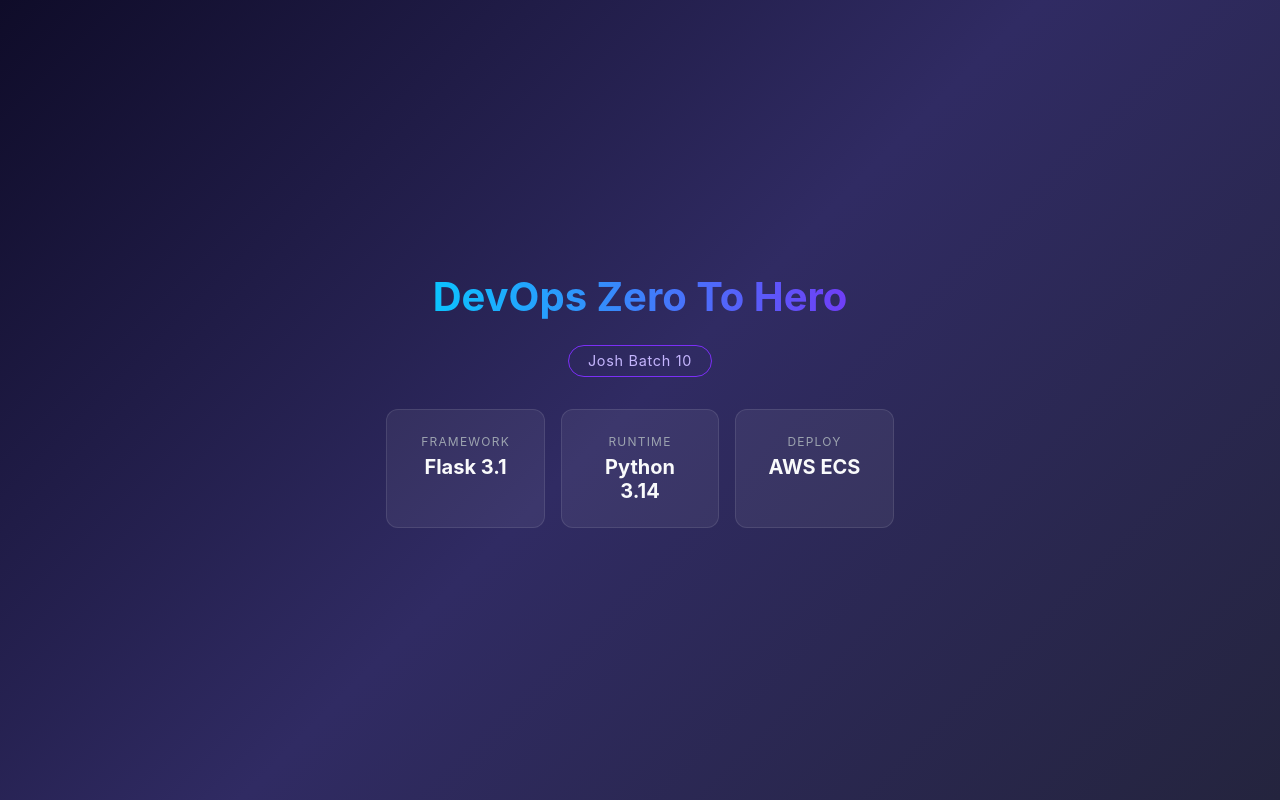
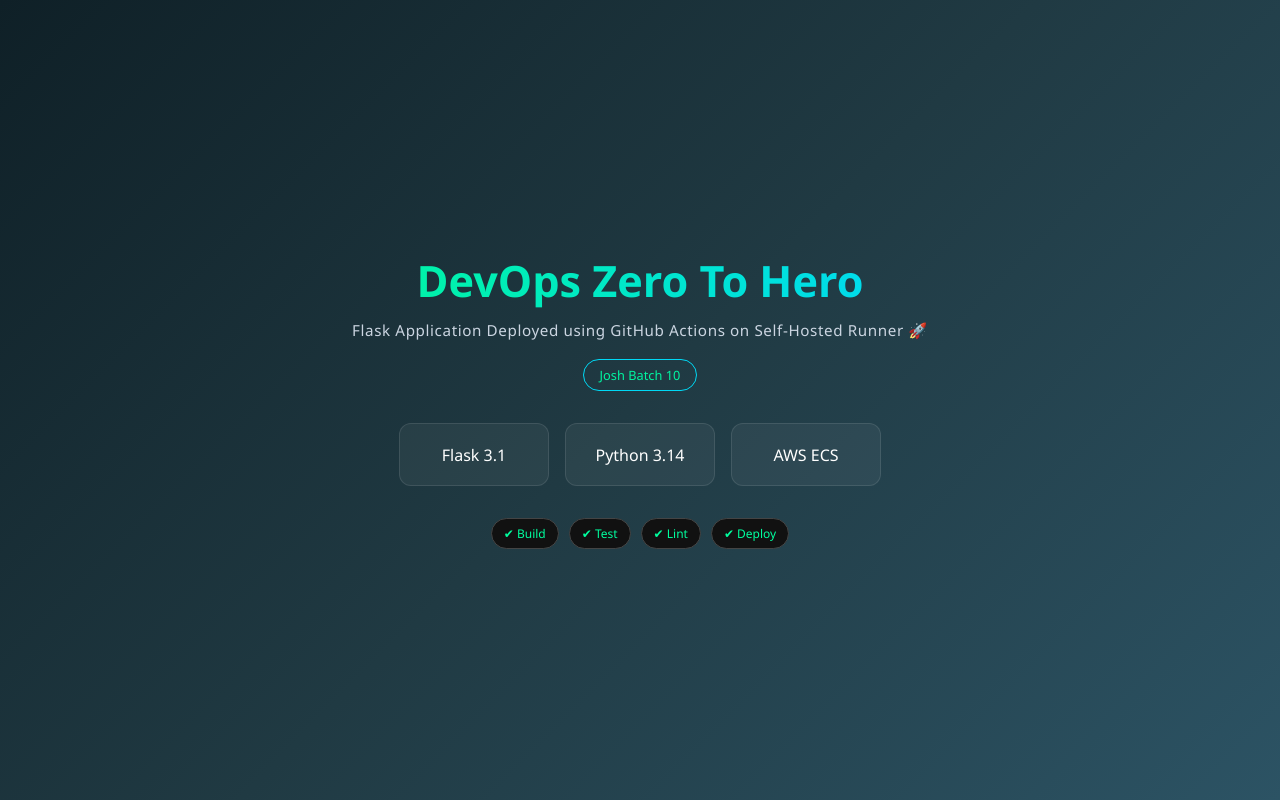
Before and after one commit to mrsuraj1438-cpu/CI-CD-pipelines-github_actions-, a Flask app: page / in a window 1280 px wide. Run offline with Flask 3, Linux system fonts and the light colour scheme.

Commit message:
modify index.html

```diff
--- a/templates/index.html
+++ b/templates/index.html
@@ -5,48 +5,56 @@
     <meta charset="UTF-8">
     <meta name="viewport" content="width=device-width, initial-scale=1.0">
     <title>DevOps Zero To Hero</title>
+
     <style>
         * {
             margin: 0;
             padding: 0;
-            box-sizing: border-box;
+            box-sizing: border-box
         }
 
         body {
-            min-height: 100vh;
+            height: 100vh;
             display: flex;
             align-items: center;
             justify-content: center;
-            background: linear-gradient(135deg, #0f0c29, #302b63, #24243e);
-            font-family: -apple-system, BlinkMacSystemFont, "Segoe UI", Roboto, Helvetica, Arial, sans-serif;
-            color: #e0e0e0;
+            font-family: "Segoe UI", sans-serif;
+            background: linear-gradient(135deg, #0f2027, #203a43, #2c5364);
+            color: #fff;
         }
 
         .container {
             text-align: center;
-            padding: 2rem;
-            max-width: 640px;
+            max-width: 700px
         }
 
         h1 {
-            font-size: 2.5rem;
-            margin-bottom: 0.5rem;
-            background: linear-gradient(90deg, #00d2ff, #7b2ff7);
+            font-size: 2.7rem;
+            background: linear-gradient(90deg, #00f5a0, #00d9f5);
             -webkit-background-clip: text;
             -webkit-text-fill-color: transparent;
         }
 
-        .badge {
-            display: inline-block;
-            margin: 1rem 0 2rem;
-            padding: 0.4rem 1.2rem;
-            border: 1px solid #7b2ff7;
-            border-radius: 999px;
-            font-size: 0.9rem;
-            color: #c4b5fd;
-            letter-spacing: 0.05em;
+        /* subtitle */
+        .subtitle {
+            margin-top: 10px;
+            font-size: 0.95rem;
+            color: #cbd5e1;
+            letter-spacing: 0.04em;
         }
 
+        /* badge */
+        .badge {
+            margin: 1.2rem 0 2rem;
+            display: inline-block;
+            padding: 6px 16px;
+            border-radius: 20px;
+            border: 1px solid #00d9f5;
+            font-size: 0.8rem;
+            color: #00f5a0;
+        }
+
+        /* cards */
         .cards {
             display: flex;
             gap: 1rem;
@@ -55,49 +63,64 @@
         }
 
         .card {
-            background: rgba(255, 255, 255, 0.06);
+            padding: 1.2rem;
+            min-width: 150px;
+            border-radius: 12px;
+            background: rgba(255, 255, 255, 0.05);
             border: 1px solid rgba(255, 255, 255, 0.1);
-            border-radius: 12px;
-            padding: 1.5rem 1.8rem;
-            min-width: 150px;
-            flex: 1;
         }
 
-        .card span {
-            display: block;
-            font-size: 0.75rem;
-            text-transform: uppercase;
-            letter-spacing: 0.1em;
-            color: #9ca3af;
-            margin-bottom: 0.4rem;
+        /* pipeline */
+        .status {
+            margin-top: 2rem;
+            display: flex;
+            gap: 10px;
+            justify-content: center;
+            flex-wrap: wrap;
         }
 
-        .card strong {
-            font-size: 1.25rem;
-            color: #f9fafb;
+        .status span {
+            padding: 6px 12px;
+            border-radius: 20px;
+            font-size: 0.75rem;
+            background: #111;
+            border: 1px solid #444;
+        }
+
+        .success {
+            color: #00ff9f;
+            border-color: #00ff9f
         }
     </style>
 </head>
 
 <body>
+
     <div class="container">
         <h1>DevOps Zero To Hero</h1>
+
+        <!-- unique line -->
+        <div class="subtitle">
+            Flask Application Deployed using GitHub Actions on Self-Hosted Runner 🚀
+        </div>
+
+        <!-- your batch line -->
         <div class="badge">Josh Batch 10</div>
+
         <div class="cards">
-            <div class="card">
-                <span>Framework</span>
-                <strong>Flask 3.1</strong>
-            </div>
-            <div class="card">
-                <span>Runtime</span>
-                <strong>Python 3.14</strong>
-            </div>
-            <div class="card">
-                <span>Deploy</span>
-                <strong>AWS ECS</strong>
-            </div>
+            <div class="card">Flask 3.1</div>
+            <div class="card">Python 3.14</div>
+            <div class="card">AWS ECS</div>
+        </div>
+
+        <div class="status">
+            <span class="success">✔ Build</span>
+            <span class="success">✔ Test</span>
+            <span class="success">✔ Lint</span>
+            <span class="success">✔ Deploy</span>
         </div>
     </div>
+
 </body>
 
 </html>
```
